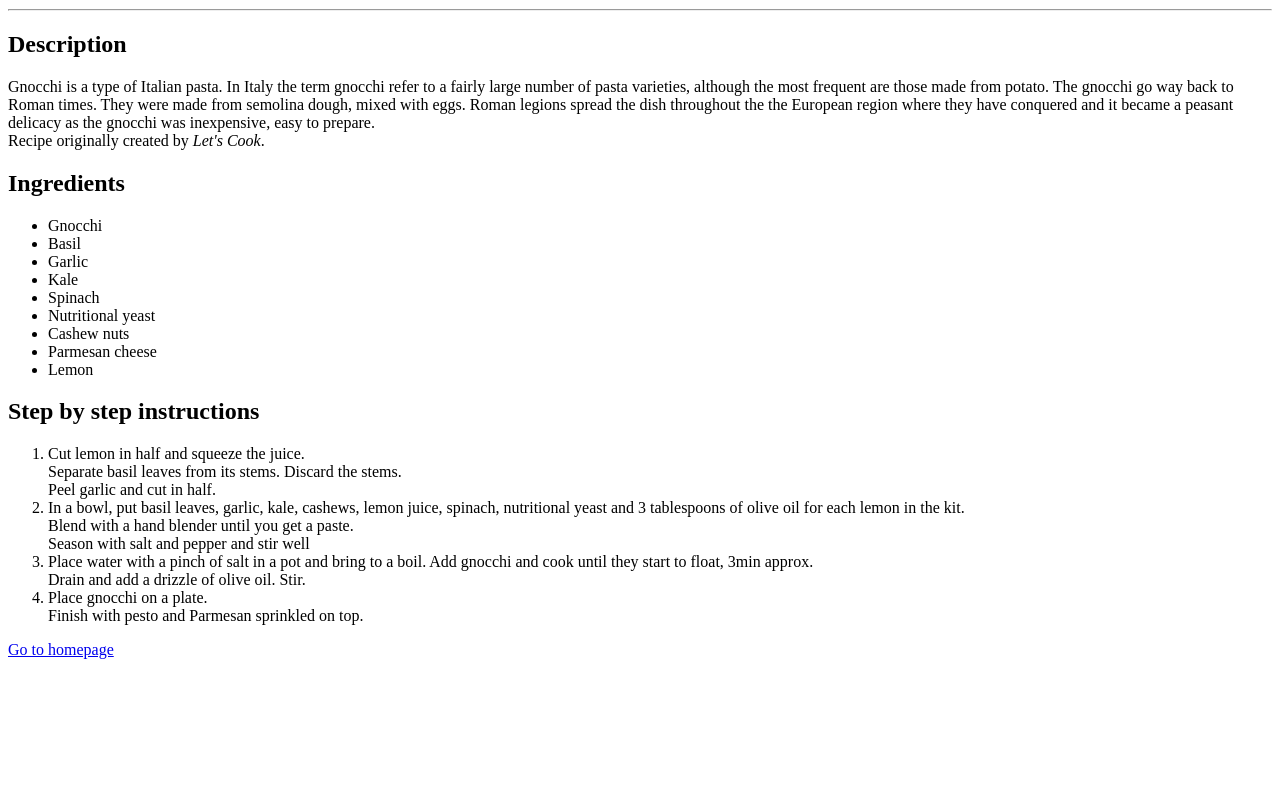
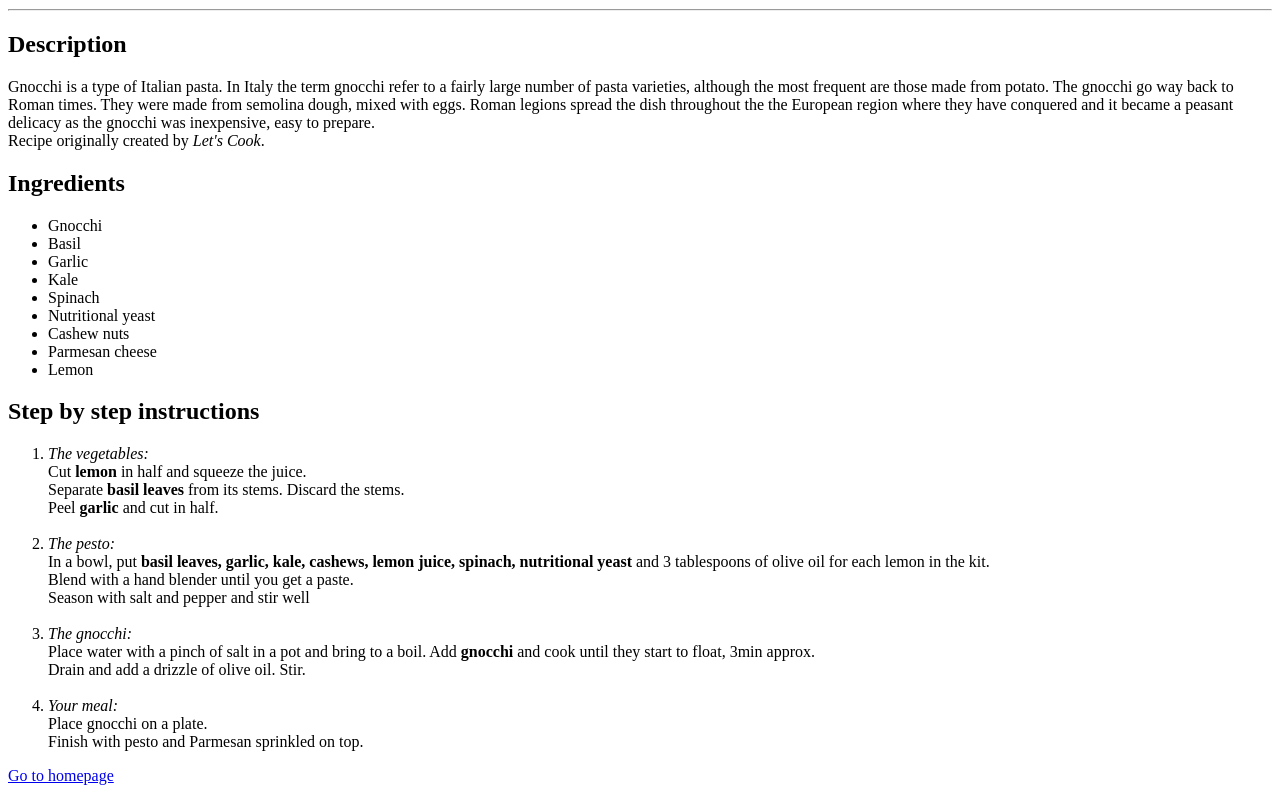
Before and after one commit to Mechelon404/odin-recipes, a plain HTML site: page recipes/gnocchi-with-homemade-pesto.html in a window 1280 px wide. Shown: the part 431-1224 px from the top of the page. Before the commit the page ends 1098 px from the top, so only its background shows below. Drawn offline with Linux system fonts and the light colour scheme.

Commit message:
Update and cleaned ordered list

```diff
--- a/recipes/gnocchi-with-homemade-pesto.html
+++ b/recipes/gnocchi-with-homemade-pesto.html
@@ -27,10 +27,13 @@
 
             <h2>Step by step instructions</h2>
                 <ol>
-                    <li>Cut lemon in half and squeeze the juice.<br>Separate basil leaves from its stems. Discard the stems.<br>Peel garlic and cut in half.</li>
-                    <li>In a bowl, put basil leaves, garlic, kale, cashews, lemon juice, spinach, nutritional yeast and 3 tablespoons of olive oil for each lemon in the kit.<br>Blend with a hand blender until you get a paste.<br>Season with salt and pepper and stir well</li>
-                    <li>Place water with a pinch of salt in a pot and bring to a boil. Add gnocchi and cook until they start to float, 3min approx.<br>Drain and add a drizzle of olive oil. Stir.</li>
-                    <li>Place gnocchi on a plate.<br>Finish with pesto and Parmesan sprinkled on top.</li>
+                    <li><em>The vegetables:</em><br>Cut <strong>lemon</strong> in half and squeeze the juice.<br>Separate <strong>basil leaves</strong> from its stems. Discard the stems.<br>Peel <strong>garlic</strong> and cut in half.</li>
+                    <br>
+                    <li><em>The pesto:</em><br>In a bowl, put <strong>basil leaves, garlic, kale, cashews, lemon juice, spinach, nutritional yeast</strong> and 3 tablespoons of olive oil for each lemon in the kit.<br>Blend with a hand blender until you get a paste.<br>Season with salt and pepper and stir well</li>
+                    <br>
+                    <li><em>The gnocchi:</em><br>Place water with a pinch of salt in a pot and bring to a boil. Add <strong>gnocchi</strong> and cook until they start to float, 3min approx.<br>Drain and add a drizzle of olive oil. Stir.</li>
+                    <br>
+                    <li><em>Your meal:</em><br>Place gnocchi on a plate.<br>Finish with pesto and Parmesan sprinkled on top.</li>
                 </ol>
         <a href="../index.html">Go to homepage</a>
     </body>
```
Also changed, not shown: recipes/beef-tacos.html (+3 -3 lines).
